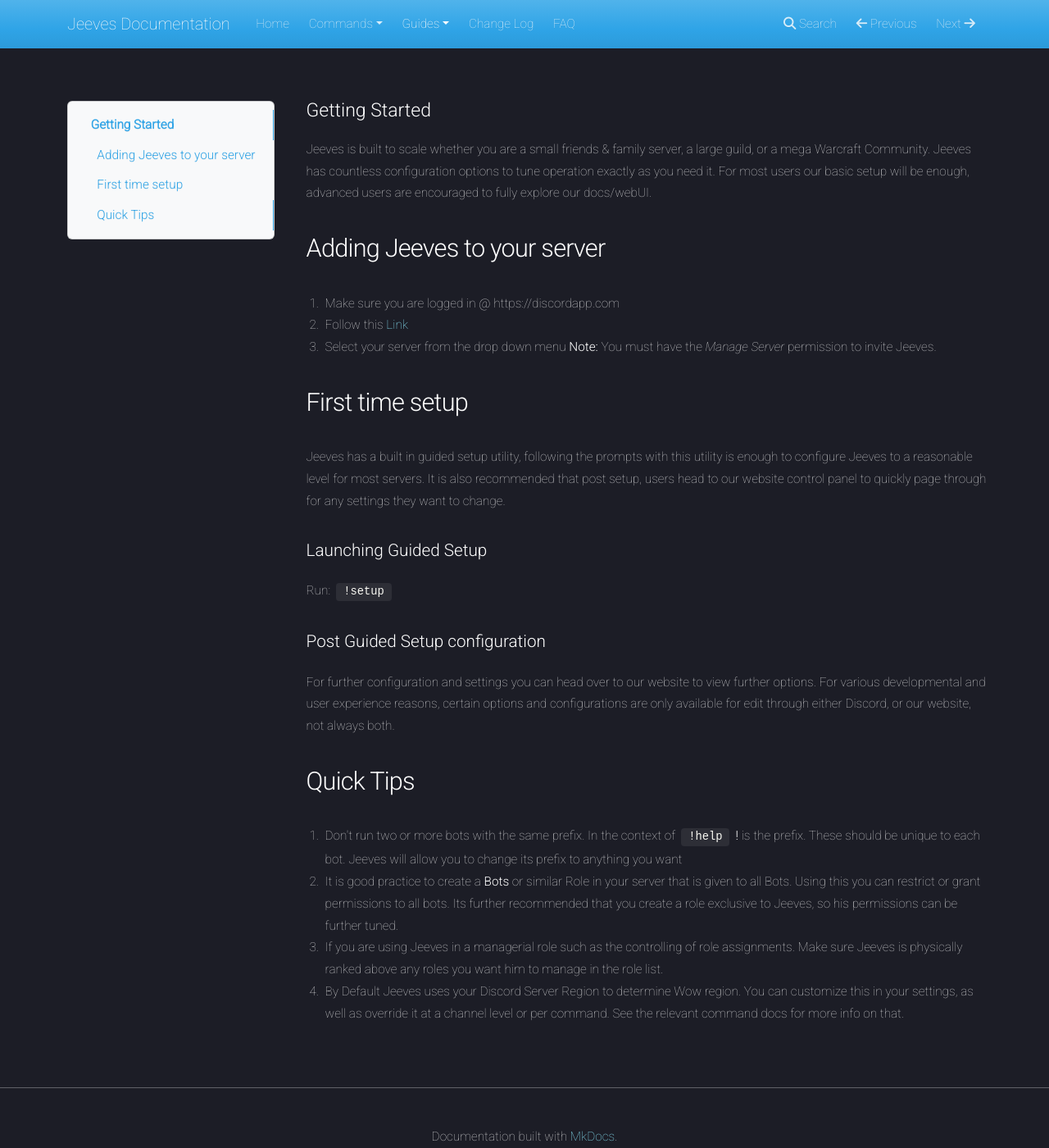
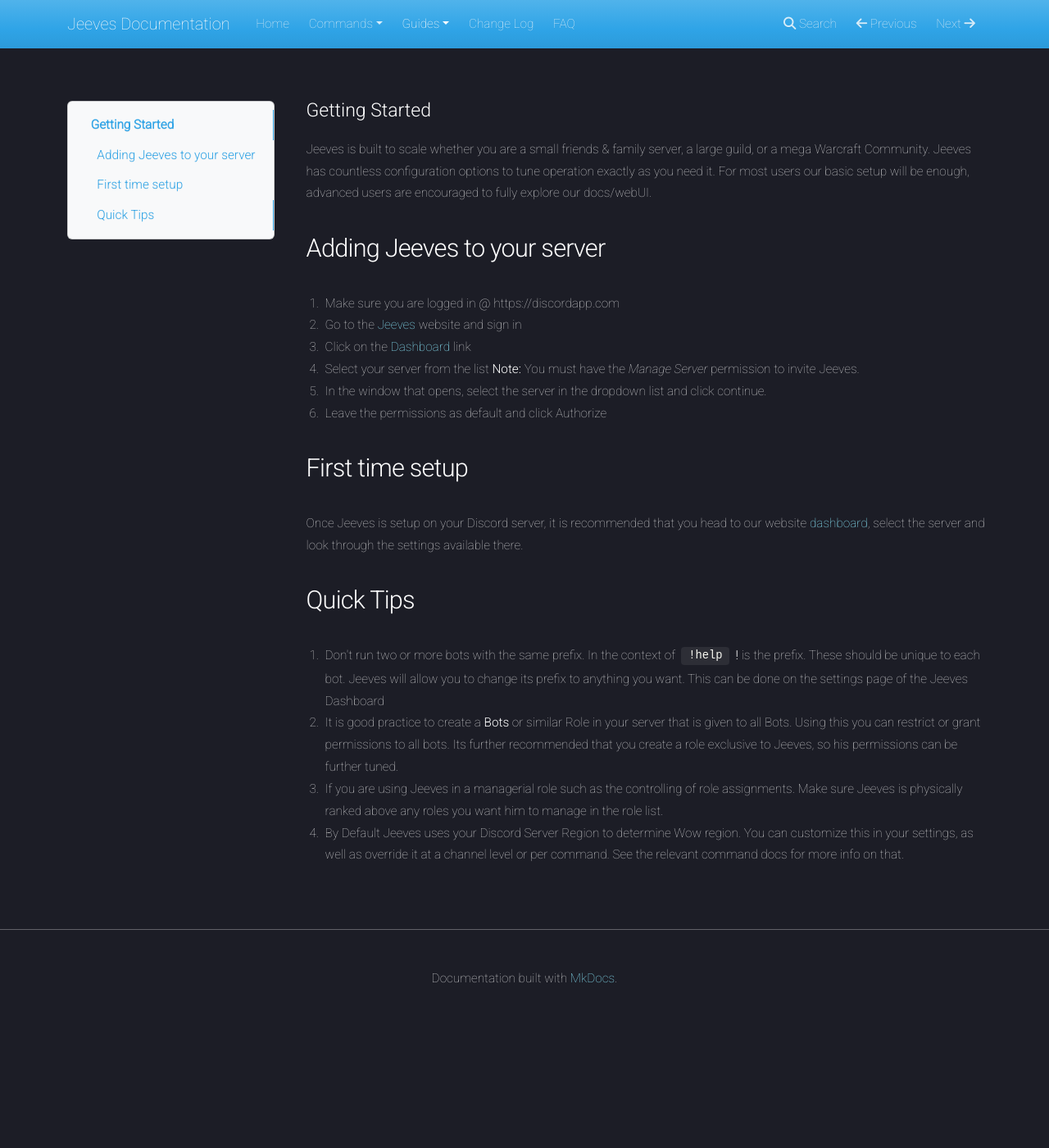
Before and after one commit to TeamJeeves/Jeeves-Bot-Documentation, an MkDocs documentation site: the page built from docs/guides/Getting-Started.md, in a window 1280 px wide and 1400 px high. Shown: the whole window at 82% size. Built offline with MkDocs 1.6.1, drawn with Linux system fonts in a browser that asks for light colours; nearby versions of some CDN libraries.

Commit message:
Updated Getting-Started.md for website config

```diff
--- a/docs/guides/Getting-Started.md
+++ b/docs/guides/Getting-Started.md
@@ -4,21 +4,18 @@ Jeeves is built to scale whether you are a small friends & family server, a larg
 
 ## Adding Jeeves to your server
 1. Make sure you are logged in @ https://discordapp.com
-2. Follow this [Link](https://discordapp.com/oauth2/authorize?client_id=203510181718523904&scope=bot&permissions=2080374975)
-3. Select your server from the drop down menu **Note:** You must have the *Manage Server* permission to invite Jeeves.
+2. Go to the [Jeeves](https://www.jeeves.bot) website and sign in
+3. Click on the [Dashboard](https://www.jeeves.bot/dashboard) link
+4. Select your server from the list **Note:** You must have the *Manage Server* permission to invite Jeeves.
+5. In the window that opens, select the server in the dropdown list and click continue.
+6. Leave the permissions as default and click Authorize
 
 ## First time setup
-Jeeves has a built in guided setup utility, following the prompts with this utility is enough to configure Jeeves to a reasonable level for most servers. It is also recommended that post setup, users head to our website control panel to quickly page through for any settings they want to change.
-
-### Launching Guided Setup
-Run: `!setup`
-
-### Post Guided Setup configuration
-For further configuration and settings you can head over to our website to view further options. For various developmental and user experience reasons, certain options and configurations are only available for edit through either Discord, or our website, not always both.
+Once Jeeves is setup on your Discord server, it is recommended that you head to our website [dashboard](https://www.jeeves.bot/dashboard), select the server and look through the settings available there.
 
 ## Quick Tips
 
-1. Don't run two or more bots with the same prefix. In the context of `!help` **!** is the prefix. These should be unique to each bot. Jeeves will allow you to change its prefix to anything you want
+1. Don't run two or more bots with the same prefix. In the context of `!help` **!** is the prefix. These should be unique to each bot. Jeeves will allow you to change its prefix to anything you want. This can be done on the settings page of the Jeeves Dashboard
 2. It is good practice to create a **Bots** or similar Role in your server that is given to all Bots. Using this you can restrict or grant permissions to all bots. Its further recommended that you create a role exclusive to Jeeves, so his permissions can be further tuned.
 3. If you are using Jeeves in a managerial role such as the controlling of role assignments. Make sure Jeeves is physically ranked above any roles you want him to manage in the role list.
 4. By Default Jeeves uses your Discord Server Region to determine Wow region. You can customize this in your settings, as well as override it at a channel level or per command. See the relevant command docs for more info on that.
```
